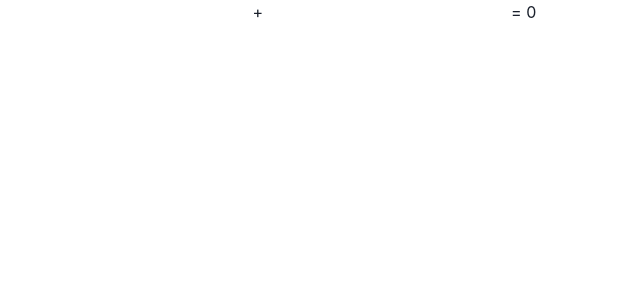
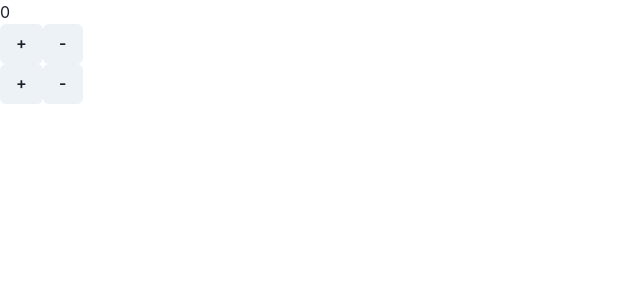
Before and after one commit to yel106/react20231031, a React (Create React App) app: page / in a window 1280 px wide. Shown: the top 300 px of the page, without its empty margins (0-640 px from the left). Built offline with nearby package versions, Linux system fonts and the light colour scheme.

Commit message:
state를 변경해서 input의 value 할당하기

```diff
--- a/src/App.js
+++ b/src/App.js
@@ -1,24 +1,29 @@
-import { Box } from "@chakra-ui/react";
-import { useState } from "react";
+import React, { useState } from "react";
+import { Box, Button } from "@chakra-ui/react";
 
-function App() {
-  const [number1, setNumber1] = useState(0);
-  const [number2, setNumber2] = useState(0);
-  function handleInput1Change(e) {
-    setNumber1(Number(e.target.value));
+function App(props) {
+  const [number, setNumber] = useState(0);
+
+  function handlePlusButtonClick() {
+    setNumber(number + 1);
   }
 
-  function handleInput2Change(e) {
-    setNumber2(Number(e.target.value));
+  function handleMinusButtonClick() {
+    setNumber(number - 1);
   }
-
-  let result = number1 + number2;
-
   return (
-    <>
-      <input type="number" onChange={handleInput1Change} /> +
-      <input type="number" onChange={handleInput2Change} />= {result}
-    </>
+    <div>
+      <input type="number" value={number} />
+      <Box>
+        <Button onClick={handlePlusButtonClick}>+</Button>
+        <Button onClick={handleMinusButtonClick}>-</Button>
+      </Box>
+      <Box>
+        <Button onClick={() => setNumber(number + 1)}>+</Button>
+        <Button onClick={() => setNumber(number - 1)}>-</Button>
+      </Box>
+    </div>
   );
 }
+
 export default App;
```
